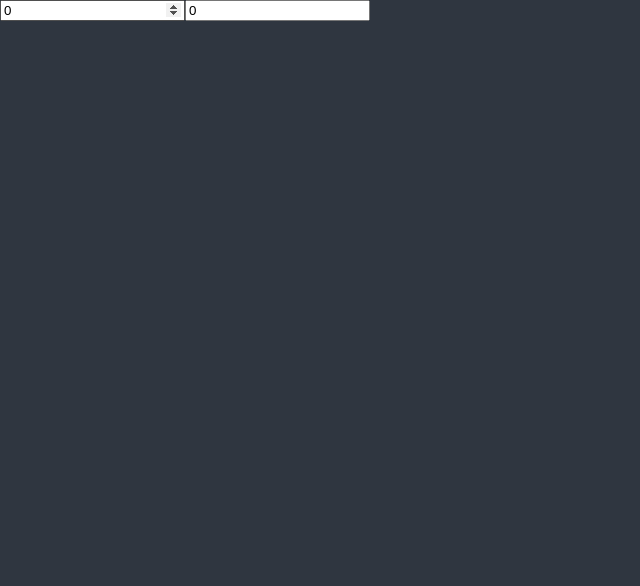
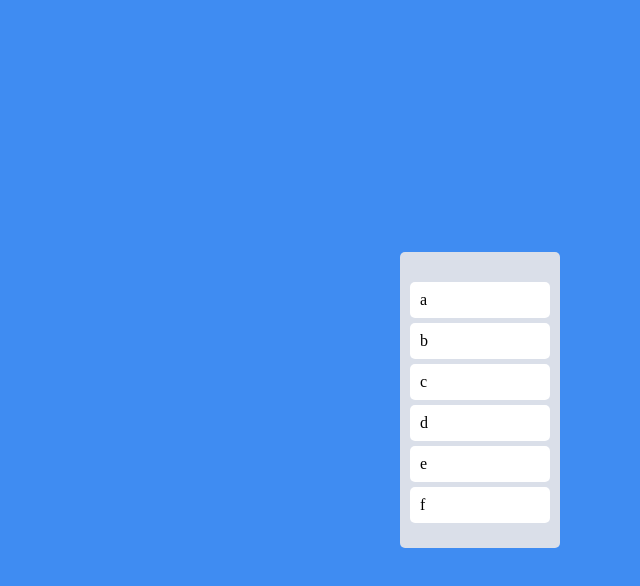
Before and after one commit to pjk0007/react-kanban, a React (Create React App) app: page / in a window 1280 px wide. Shown: the top 586 px of the page, without its empty margins (0-640 px from the left). Built offline with nearby package versions, Linux system fonts and the light colour scheme.

Commit message:
start using react-beautiful-dnd

```diff
--- a/package.json
+++ b/package.json
@@ -12,6 +12,7 @@
     "@types/react-dom": "^17.0.0",
     "@types/styled-components": "^5.1.16",
     "react": "^17.0.2",
+    "react-beautiful-dnd": "^13.1.0",
     "react-dom": "^17.0.2",
     "react-scripts": "4.0.3",
     "recoil": "^0.5.2",
@@ -42,5 +43,8 @@
       "last 1 firefox version",
       "last 1 safari version"
     ]
+  },
+  "devDependencies": {
+    "@types/react-beautiful-dnd": "^13.1.2"
   }
 }
--- a/src/App.tsx
+++ b/src/App.tsx
@@ -1,31 +1,68 @@
-import React from "react";
-import { useRecoilState } from "recoil";
-import { hourSelector, minuteState } from "./atom";
+import { DragDropContext, Draggable, Droppable } from "react-beautiful-dnd";
+import styled from "styled-components";
+
+const Wrapper = styled.div`
+  display: flex;
+  max-width: 480px;
+  width: 100%;
+  margin: 0 auto;
+  justify-content: center;
+  align-items: center;
+  height: 100vh;
+`;
+
+const Boards = styled.div`
+  display: grid;
+  width: 100%;
+  grid-template-columns: repeat(3, 1fr);
+`;
+
+const Board = styled.div`
+  padding: 20px 10px;
+  padding-top: 30px;
+  background-color: ${(props) => props.theme.boardColor};
+  border-radius: 5px;
+  min-height: 200px;
+`;
+
+const Card = styled.div`
+  background-color: ${(props) => props.theme.cardColor};
+  border-radius: 5px;
+  padding: 10px 10px;
+  margin-bottom: 5px;
+`;
+
+const toDos = ["a", "b", "c", "d", "e", "f"];
 
 function App() {
-  const [minutes, setMinutes] = useRecoilState(minuteState);
-  const [hours, setHours] = useRecoilState(hourSelector);
-  const onMinutesChange = (event: React.FormEvent<HTMLInputElement>) => {
-    setMinutes(+event.currentTarget.value);
-  };
-  const onHoursChange = (event: React.FormEvent<HTMLInputElement>) => {
-    setHours(+event.currentTarget.value);
-  };
+  const onDragEnd = () => {};
   return (
-    <div>
-      <input
-        value={minutes}
-        onChange={onMinutesChange}
-        type="number"
-        placeholder="Minutes"
-      />
-      <input
-        value={hours}
-        onChange={onHoursChange}
-        type="number"
-        placeholder="Hours"
-      />
-    </div>
+    <DragDropContext onDragEnd={onDragEnd}>
+      <Wrapper>
+        <Boards>
+          <Droppable droppableId="one">
+            {(provided) => (
+              <Board ref={provided.innerRef} {...provided.droppableProps}>
+                {toDos.map((toDo, index) => (
+                  <Draggable draggableId={toDo} index={index}>
+                    {(provided) => (
+                      <Card
+                        ref={provided.innerRef}
+                        {...provided.draggableProps}
+                        {...provided.dragHandleProps}
+                      >
+                        {toDo}
+                      </Card>
+                    )}
+                  </Draggable>
+                ))}
+                {provided.placeholder}
+              </Board>
+            )}
+          </Droppable>
+        </Boards>
+      </Wrapper>
+    </DragDropContext>
   );
 }
 
--- a/src/index.tsx
+++ b/src/index.tsx
@@ -10,7 +10,6 @@
   ${reset};
   body{
     background-color:${(props) => props.theme.bgColor};
-    color:${(props) => props.theme.textColor};
   }
 `;
 
--- a/src/styled.d.ts
+++ b/src/styled.d.ts
@@ -2,8 +2,8 @@
 
 declare module 'styled-components'{
     export interface DefaultTheme{
-        textColor:string,
         bgColor:string,
-        accentColor:string,
+        boardColor:string,
+        cardColor:string,
     }
 }
--- a/src/theme.ts
+++ b/src/theme.ts
@@ -1,7 +1,7 @@
 import { DefaultTheme } from 'styled-components';
 
 export const darkTheme:DefaultTheme = {
-    bgColor:"#2f3640",
-    textColor:"black",
-    accentColor:"#9c88ff",
+    bgColor:"#3f8cf2",
+    boardColor:"#dadfe9",
+    cardColor:"white",
 }
```
Also changed, not shown: 1 other file (tests, documents, lock files or other folders).
